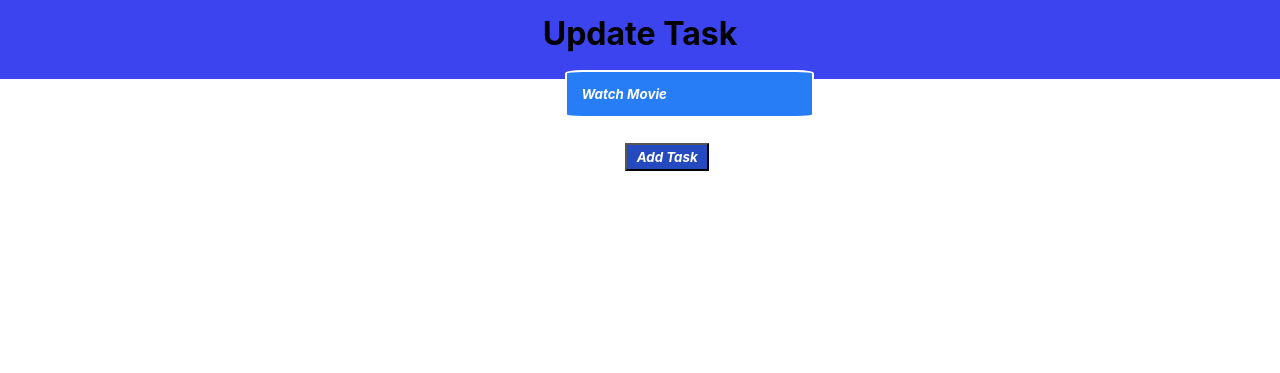
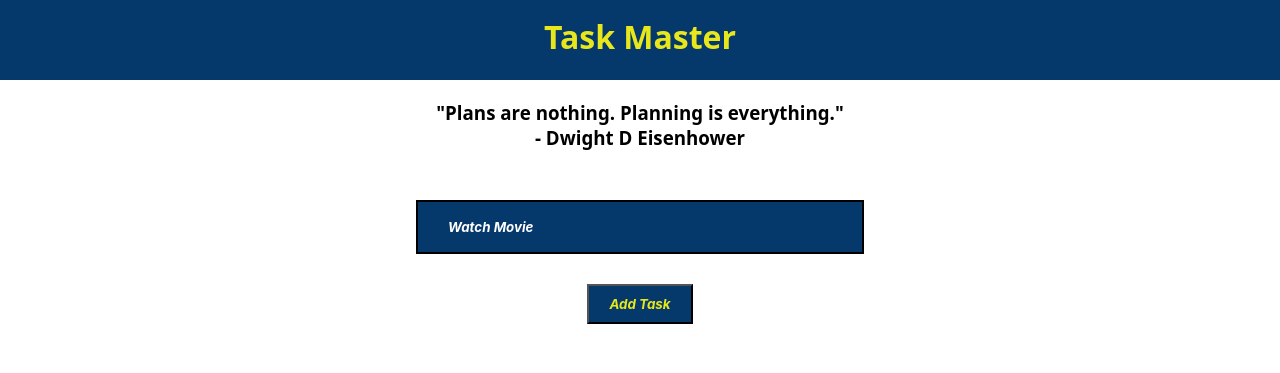
Before and after one commit to bhargavdj2001/Todo-Flask, a Flask app: page /update/1 in a window 1280 px wide. Shown: the top 373 px of the page. Run offline with Flask 2, Linux system fonts and the light colour scheme; data comes from the database, SQL or seed files in the repository; both versions use the stored data as it was after the commit.

Commit message:
UI change

```diff
--- a/static/css/main.css
+++ b/static/css/main.css
@@ -1,56 +1,109 @@
+*
+{
+    margin : auto;
+    padding: auto;
+}
+
 body
 {
-    font-family: -apple-system, BlinkMacSystemFont, 'Segoe UI', Roboto, Oxygen, Ubuntu, Cantarell, 'Open Sans', 'Helvetica Neue', sans-serif;
+    font-family: system-ui, -apple-system, BlinkMacSystemFont, 'Segoe UI', Roboto, Oxygen, Ubuntu, Cantarell, 'Open Sans', 'Helvetica Neue', sans-serif;
 }
 
-h1
+header
 {
-    margin: -1.5%;
-    padding: 2%;
+    background-color: #05386b;
+    color: #e7e71c;
+    height: 80px;
+}
+
+header h1
+{
+    padding : 15px 0px;
     text-align: center;
-    background-color: rgb(59, 68, 238);
+    font-weight: 900;
+}
+
+.quote
+{
+    margin: 20px 0px 40px 0px;
+    text-align: center;
+}
+
+h3
+{
+    color: #000;
+    align-self: center;
 }
 
 table
 {
-    margin: 3% 40%;
-    padding : 1%;
-    border: solid rgb(3, 64, 117);
+    background-color: #05386b;
+    color:#e7e71c;
+    font-weight: 500;
+    font-size: large;
+    border: 3px solid #000;
+    width : 60%;
 }
 
-td
+table th
 {
     text-align: center;
-    padding: 5px;
+    padding : 10px;
+}
+
+table td
+{
+    text-align: center;
+    padding : 10px;
+    color: #fff;
+}
+
+a
+{
+    text-decoration: none;
+    color: #fff;
+}
+
+a:hover
+{
+    color: rgb(5, 176, 5);
 }
 
 form
 {
-    margin: 5px 42.5%;
+    margin: 50px 0px;
 }
 
-
-
-input[type$="submit"]
+input[type$="text"]
 {
-    padding: 4px 5%;
-    margin: 20px 80px;
-    background: rgb(37, 73, 191);
+    display: block;
+    padding: 10px 30px;
+    margin-bottom: 30px;
+    width: 30%;
+    height: 30px;
+    align-self: center;
+    background: #05386b;
+    border: solid 2px #000;
     font-family: -apple-system, BlinkMacSystemFont, 'Segoe UI', Roboto, Oxygen, Ubuntu, Cantarell, 'Open Sans', 'Helvetica Neue', sans-serif;
     font-style: italic;
     font-weight: bolder;
     color: rgb(255, 255, 255);
 }
 
-input[type$="text"]
+input[type$="submit"]
 {
-    padding: 7.5%;
-    margin: 5px 20px;
-    background: rgb(39, 125, 245);
-    border-radius: 7%;
-    border: solid 2px;
+    display: block;
+    padding : 10px 20px;
+    align-self: center;
+    background: #05386b;
+    color: #e7e71c;
     font-family: -apple-system, BlinkMacSystemFont, 'Segoe UI', Roboto, Oxygen, Ubuntu, Cantarell, 'Open Sans', 'Helvetica Neue', sans-serif;
     font-style: italic;
     font-weight: bolder;
-    color: rgb(255, 255, 255);
 }
+
+input[type$="submit"]:hover
+{
+    background-color: rgb(5, 176, 5);
+    color: #fff;
+}
--- a/templates/update.html
+++ b/templates/update.html
@@ -1,12 +1,18 @@
 {% extends 'base.html' %}
 
 {% block head %}
-<title>Task Master</title>
+<title>Task Master - Update</title>
 {% endblock %}
 
 {% block body %}
 <div class="content">
-    <h1>Update Task</h1>
+    <header>
+        <h1>Task Master</h1>
+    </header>
+    <div class="quote">
+        <h3>"Plans are nothing. Planning is everything."</h3>
+        <h3>- Dwight D Eisenhower</h3>
+    </div>
 
     <form name="form-1" action="/update/{{task.id}}" method="POST">
         <input type="text" name="content" id="content" value="{{task.content}}">
```
Also changed, not shown: templates/index.html (+10 -4 lines), test.db.
